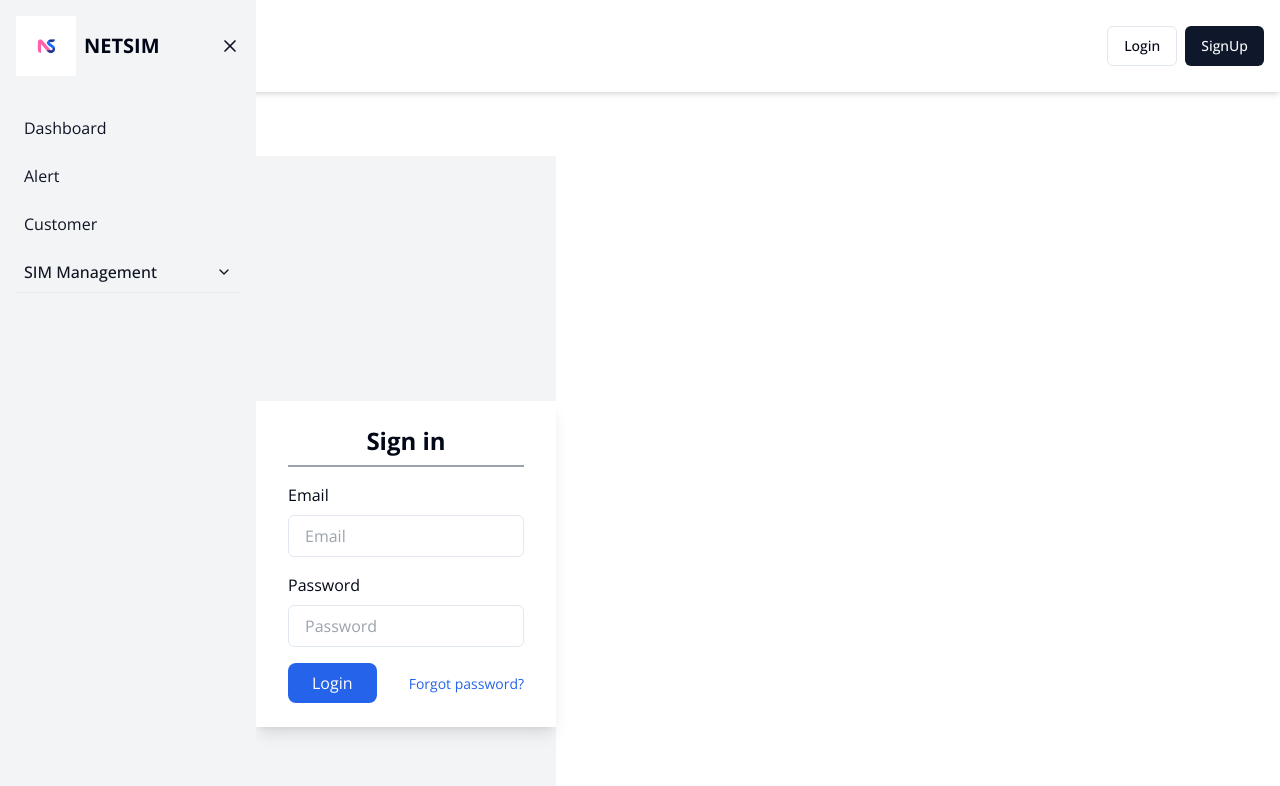
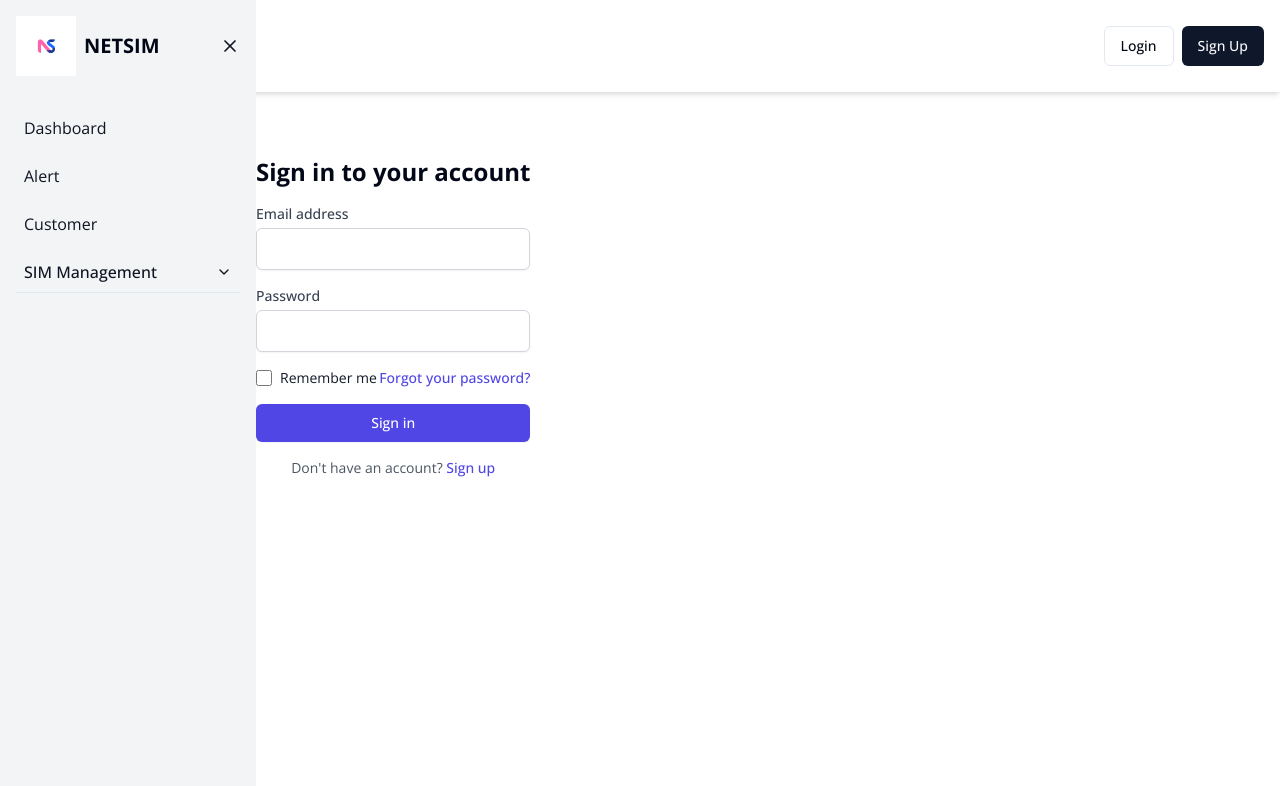
Before and after one commit to Henry229/nextjs-simcard-frontend, a Next.js app: page /login in a window 1280 px wide. Shown: the top 786 px of the page. Built offline with nearby package versions, Linux system fonts and the light colour scheme; no server answers.

Commit message:
refactor: login & signup using modal and sessionProvider

```diff
--- /dev/null
+++ b/src/app/api/auth/[...nextauth]/route.ts
@@ -0,0 +1,51 @@
+import NextAuth from 'next-auth';
+import CredentialsProvider from 'next-auth/providers/credentials';
+import type { NextAuthOptions } from 'next-auth';
+
+export const authOptions: NextAuthOptions = {
+  providers: [
+    CredentialsProvider({
+      name: 'Credentials',
+      credentials: {
+        email: { label: 'Email', type: 'text' },
+        password: { label: 'Password', type: 'password' },
+      },
+      async authorize(credentials) {
+        // Here you would typically check the user credentials against your database
+        // This is just a placeholder example
+        if (
+          credentials?.email === 'user@example.com' &&
+          credentials?.password === 'password'
+        ) {
+          return { id: '1', name: 'User', email: 'user@example.com' };
+        }
+        return null;
+      },
+    }),
+  ],
+  session: {
+    strategy: 'jwt',
+    maxAge: 30 * 24 * 60 * 60, // 30 days
+  },
+  callbacks: {
+    async jwt({ token, user, account }) {
+      if (account && user) {
+        token.accessToken = account.access_token;
+        token.refreshToken = account.refresh_token;
+      }
+      return token;
+    },
+    async session({ session, token }) {
+      session.user.accessToken = token.accessToken;
+      session.user.refreshToken = token.refreshToken;
+      return session;
+    },
+  },
+  pages: {
+    signIn: '/login',
+  },
+};
+
+const handler = NextAuth(authOptions);
+
+export { handler as GET, handler as POST };
--- a/src/app/layout.tsx
+++ b/src/app/layout.tsx
@@ -5,6 +5,7 @@ import './globals.css';
 import ClientLayout from '@/components/clientLayout';
 import { Metadata } from 'next';
 import { SimProvider } from './contexts/simContext';
+import { SessionProvider } from 'next-auth/react';
 
 const openSans = Open_Sans({ subsets: ['latin'] });
 
@@ -21,19 +22,13 @@ export default function RootLayout({
   return (
     <html lang='en' className={openSans.className}>
       <body suppressHydrationWarning={true}>
-        <SimProvider>
-          <Navbar />
-          <ClientLayout>{children}</ClientLayout>
-        </SimProvider>
+        <SessionProvider>
+          <SimProvider>
+            <Navbar />
+            <ClientLayout>{children}</ClientLayout>
+          </SimProvider>
+        </SessionProvider>
       </body>
     </html>
   );
 }
-
-// // 원치 않는 속성 제거
-// export function generateHtml(html: string) {
-//   return html.replace(
-//     /(?:data-new-gr-c-s-check-loaded|data-gr-ext-installed|cz-shortcut-listen)="[^"]*"/g,
-//     ''
-//   );
-// }
--- a/src/app/page.tsx
+++ b/src/app/page.tsx
@@ -21,12 +21,12 @@ export default function HomePage() {
 
   return (
     <div className='min-h-screen bg-gray-200 flex items-center justify-center'>
-      <LoginPopup onLogin={handleLogin} />
-      {isLoggingIn && (
+      {/* <LoginPopup onLogin={handleLogin} /> */}
+      {/* {isLoggingIn && (
         <div className='fixed top-0 left-0 w-full h-full bg-black bg-opacity-50 flex items-center justify-center'>
           <div className='text-white text-2xl'>Logging in...</div>
         </div>
-      )}
+      )} */}
     </div>
   );
 }
--- a/src/components/loginModal.tsx
+++ b/src/components/loginModal.tsx
@@ -4,9 +4,15 @@ import React, { useState } from 'react';
 import { signIn } from 'next-auth/react';
 import { useRouter } from 'next/navigation';
 
-const LoginModal: React.FC = () => {
+interface LoginModalProps {
+  onClose: () => void;
+  onSignUpClick: () => void;
+}
+
+const LoginModal: React.FC<LoginModalProps> = ({ onClose, onSignUpClick }) => {
   const [email, setEmail] = useState('');
   const [password, setPassword] = useState('');
+  const [rememberMe, setRememberMe] = useState(false);
   const [error, setError] = useState('');
   const router = useRouter();
 
@@ -17,12 +23,13 @@ const LoginModal: React.FC = () => {
         email,
         password,
         redirect: false,
+        callbackUrl: '/dashboard',
       });
 
       if (res?.error) {
         setError('Invalid credentials');
-      } else {
-        router.push('/dashboard'); // Redirect to dashboard after successful login
+      } else if (res?.url) {
+        router.push(res.url);
       }
     } catch (error) {
       console.error(error);
@@ -31,46 +38,85 @@ const LoginModal: React.FC = () => {
   };
 
   return (
-    <div className='flex items-center justify-center min-h-screen bg-gray-100'>
-      <div className='px-8 py-6 mt-4 text-left bg-white shadow-lg'>
-        <h3 className='text-2xl font-bold text-center mb-2'>Sign in</h3>
-        <div className='border-b-2 border-gray-400' />
+    <div className='w-full'>
+      <h2 className='text-2xl font-bold mb-4'>Sign in to your account</h2>
       <form onSubmit={handleSubmit}>
-          <div className='mt-4'>
-            <div>
-              <label className='block' htmlFor='email'>
-                Email
+        <div className='mb-4'>
+          <label
+            htmlFor='email'
+            className='block text-sm font-medium text-gray-700'
+          >
+            Email address
           </label>
           <input
-                type='text'
-                placeholder='Email'
-                className='w-full px-4 py-2 mt-2 border rounded-md focus:outline-none focus:ring-1 focus:ring-blue-600'
+            type='email'
+            id='email'
             value={email}
             onChange={(e) => setEmail(e.target.value)}
+            className='mt-1 block w-full border border-gray-300 rounded-md shadow-sm py-2 px-3 focus:outline-none focus:ring-indigo-500 focus:border-indigo-500'
+            required
           />
         </div>
-            <div className='mt-4'>
-              <label className='block'>Password</label>
+        <div className='mb-4'>
+          <label
+            htmlFor='password'
+            className='block text-sm font-medium text-gray-700'
+          >
+            Password
+          </label>
           <input
             type='password'
-                placeholder='Password'
-                className='w-full px-4 py-2 mt-2 border rounded-md focus:outline-none focus:ring-1 focus:ring-blue-600'
+            id='password'
             value={password}
             onChange={(e) => setPassword(e.target.value)}
+            className='mt-1 block w-full border border-gray-300 rounded-md shadow-sm py-2 px-3 focus:outline-none focus:ring-indigo-500 focus:border-indigo-500'
+            required
           />
         </div>
-            <div className='flex items-baseline justify-between'>
-              <button className='px-6 py-2 mt-4 text-white bg-blue-600 rounded-lg hover:bg-blue-900'>
-                Login
-              </button>
-              <a href='#' className='text-sm text-blue-600 hover:underline'>
-                Forgot password?
+        <div className='flex items-center justify-between mb-4'>
+          <div className='flex items-center'>
+            <input
+              id='remember-me'
+              name='remember-me'
+              type='checkbox'
+              checked={rememberMe}
+              onChange={(e) => setRememberMe(e.target.checked)}
+              className='h-4 w-4 text-indigo-600 focus:ring-indigo-500 border-gray-300 rounded'
+            />
+            <label
+              htmlFor='remember-me'
+              className='ml-2 block text-sm text-gray-900'
+            >
+              Remember me
+            </label>
+          </div>
+          <div className='text-sm'>
+            <a
+              href='#'
+              className='font-medium text-indigo-600 hover:text-indigo-500'
+            >
+              Forgot your password?
             </a>
           </div>
         </div>
+        <button
+          type='submit'
+          className='w-full flex justify-center py-2 px-4 border border-transparent rounded-md shadow-sm text-sm font-medium text-white bg-indigo-600 hover:bg-indigo-700 focus:outline-none focus:ring-2 focus:ring-offset-2 focus:ring-indigo-500'
+        >
+          Sign in
+        </button>
       </form>
-        {error && <p className='text-red-500 text-xs italic'>{error}</p>}
-      </div>
+      {error && <p className='mt-2 text-sm text-red-600'>{error}</p>}
+      <p className='mt-4 text-center text-sm text-gray-600'>
+        Don&apos;t have an account?{' '}
+        <a
+          href='#'
+          onClick={onSignUpClick}
+          className='font-medium text-indigo-600 hover:text-indigo-500'
+        >
+          Sign up
+        </a>
+      </p>
     </div>
   );
 };
--- a/src/components/navbar.tsx
+++ b/src/components/navbar.tsx
@@ -1,9 +1,27 @@
-import React from 'react';
+'use client';
+
+import React, { useState } from 'react';
 import Link from 'next/link';
 import Image from 'next/image';
 import { Button } from '@/components/ui/button';
+import Modal from './modal';
+import LoginModal from './loginModal';
+import SignUpModal from './signUpModal';
 
 export default function Navbar() {
+  const [isLoginModalOpen, setIsLoginModalOpen] = useState(false);
+  const [isSignUpModalOpen, setIsSignUpModalOpen] = useState(false);
+
+  const openLoginModal = () => {
+    setIsLoginModalOpen(true);
+    setIsSignUpModalOpen(false);
+  };
+
+  const openSignUpModal = () => {
+    setIsSignUpModalOpen(true);
+    setIsLoginModalOpen(false);
+  };
+
   return (
     <nav className='flex items-center justify-between p-4 bg-white shadow-md'>
       <div className='flex items-center space-x-2'>
@@ -18,13 +36,29 @@ export default function Navbar() {
         </Link>
       </div>
       <div className='space-x-2'>
-        <Button variant='outline' asChild>
-          <Link href='/login'>Login</Link>
+        <Button variant='outline' onClick={openLoginModal}>
+          Login
         </Button>
-        <Button asChild>
-          <Link href='/signUp'>SignUp</Link>
-        </Button>
+        <Button onClick={openSignUpModal}>Sign Up</Button>
       </div>
+      <Modal
+        isOpen={isLoginModalOpen}
+        onClose={() => setIsLoginModalOpen(false)}
+      >
+        <LoginModal
+          onClose={() => setIsLoginModalOpen(false)}
+          onSignUpClick={openSignUpModal}
+        />
+      </Modal>
+      <Modal
+        isOpen={isSignUpModalOpen}
+        onClose={() => setIsSignUpModalOpen(false)}
+      >
+        <SignUpModal
+          onClose={() => setIsSignUpModalOpen(false)}
+          onLoginClick={openLoginModal}
+        />
+      </Modal>
     </nav>
   );
 }
--- a/src/components/signUpModal.tsx
+++ b/src/components/signUpModal.tsx
@@ -1,14 +1,15 @@
-'use client';
+import React, { useState } from 'react';
 
-import React, { useState } from 'react';
-import { useRouter } from 'next/navigation';
+interface SignUpModalProps {
+  onClose: () => void;
+  onLoginClick: () => void;
+}
 
-const SignUpModal: React.FC = () => {
+const SignUpModal: React.FC<SignUpModalProps> = ({ onClose, onLoginClick }) => {
   const [name, setName] = useState('');
   const [email, setEmail] = useState('');
   const [password, setPassword] = useState('');
   const [error, setError] = useState('');
-  const router = useRouter();
 
   const handleSubmit = async (e: React.FormEvent) => {
     e.preventDefault();
@@ -22,7 +23,8 @@ const SignUpModal: React.FC = () => {
       });
 
       if (res.ok) {
-        router.push('/login'); // Redirect to login page after successful signup
+        onClose();
+        // Optionally, show a success message or automatically log the user in
       } else {
         const data = await res.json();
         setError(data.message || 'An error occurred during signup');
@@ -34,57 +36,65 @@ const SignUpModal: React.FC = () => {
   };
 
   return (
-    <div className='flex items-center justify-center min-h-screen bg-gray-100'>
-      <div className='px-8 py-6 mt-4 text-left bg-white shadow-lg'>
-        <h3 className='text-2xl font-bold text-center'>Create a new account</h3>
+    <div className='w-full'>
+      <h2 className='text-2xl font-bold mb-4'>Create a new account</h2>
       <form onSubmit={handleSubmit}>
-          <div className='mt-4'>
-            <div>
-              <label className='block' htmlFor='name'>
-                Name
+        <div className='mb-4'>
+          <label
+            htmlFor='name'
+            className='block text-sm font-medium text-gray-700'
+          >
+            Enter your name
           </label>
           <input
             type='text'
-                placeholder='Name'
-                className='w-full px-4 py-2 mt-2 border rounded-md focus:outline-none focus:ring-1 focus:ring-blue-600'
+            id='name'
             value={name}
             onChange={(e) => setName(e.target.value)}
+            className='mt-1 block w-full border border-gray-300 rounded-md shadow-sm py-2 px-3 focus:outline-none focus:ring-indigo-500 focus:border-indigo-500'
             required
           />
         </div>
-            <div className='mt-4'>
-              <label className='block' htmlFor='email'>
-                Email
+        <div className='mb-4'>
+          <label
+            htmlFor='email'
+            className='block text-sm font-medium text-gray-700'
+          >
+            Email address
           </label>
           <input
             type='email'
-                placeholder='Email'
-                className='w-full px-4 py-2 mt-2 border rounded-md focus:outline-none focus:ring-1 focus:ring-blue-600'
+            id='email'
             value={email}
             onChange={(e) => setEmail(e.target.value)}
+            className='mt-1 block w-full border border-gray-300 rounded-md shadow-sm py-2 px-3 focus:outline-none focus:ring-indigo-500 focus:border-indigo-500'
             required
           />
         </div>
-            <div className='mt-4'>
-              <label className='block'>Password</label>
+        <div className='mb-4'>
+          <label
+            htmlFor='password'
+            className='block text-sm font-medium text-gray-700'
+          >
+            Password
+          </label>
           <input
             type='password'
-                placeholder='Password'
-                className='w-full px-4 py-2 mt-2 border rounded-md focus:outline-none focus:ring-1 focus:ring-blue-600'
+            id='password'
             value={password}
             onChange={(e) => setPassword(e.target.value)}
+            className='mt-1 block w-full border border-gray-300 rounded-md shadow-sm py-2 px-3 focus:outline-none focus:ring-indigo-500 focus:border-indigo-500'
             required
           />
         </div>
-            <div className='flex items-baseline justify-between'>
-              <button className='px-6 py-2 mt-4 text-white bg-blue-600 rounded-lg hover:bg-blue-900'>
-                Sign Up
+        <button
+          type='submit'
+          className='w-full flex justify-center py-2 px-4 border border-transparent rounded-md shadow-sm text-sm font-medium text-white bg-indigo-600 hover:bg-indigo-700 focus:outline-none focus:ring-2 focus:ring-offset-2 focus:ring-indigo-500'
+        >
+          Sign up
         </button>
-            </div>
-          </div>
       </form>
-        {error && <p className='text-red-500 text-xs italic mt-4'>{error}</p>}
-      </div>
+      {error && <p className='mt-2 text-sm text-red-600'>{error}</p>}
     </div>
   );
 };
```
Lines whose indentation alone changed are shown as unchanged.
